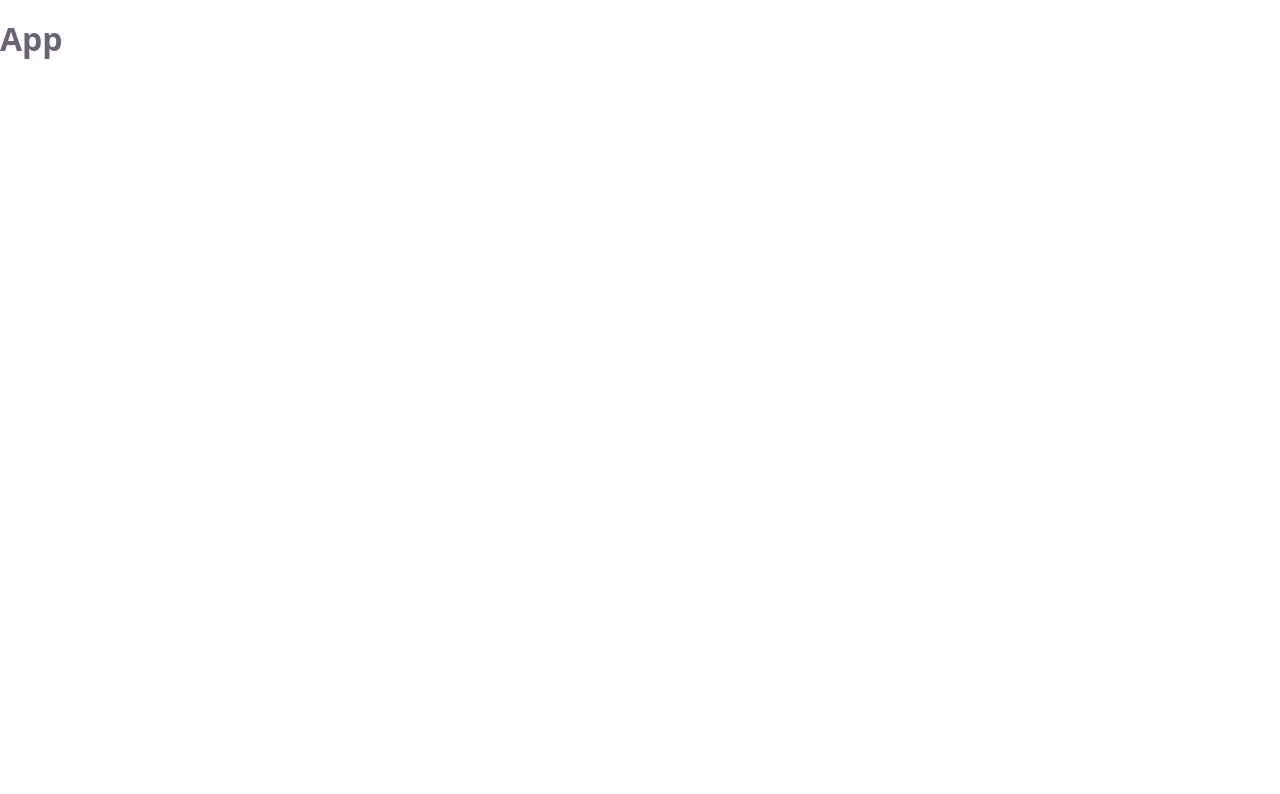
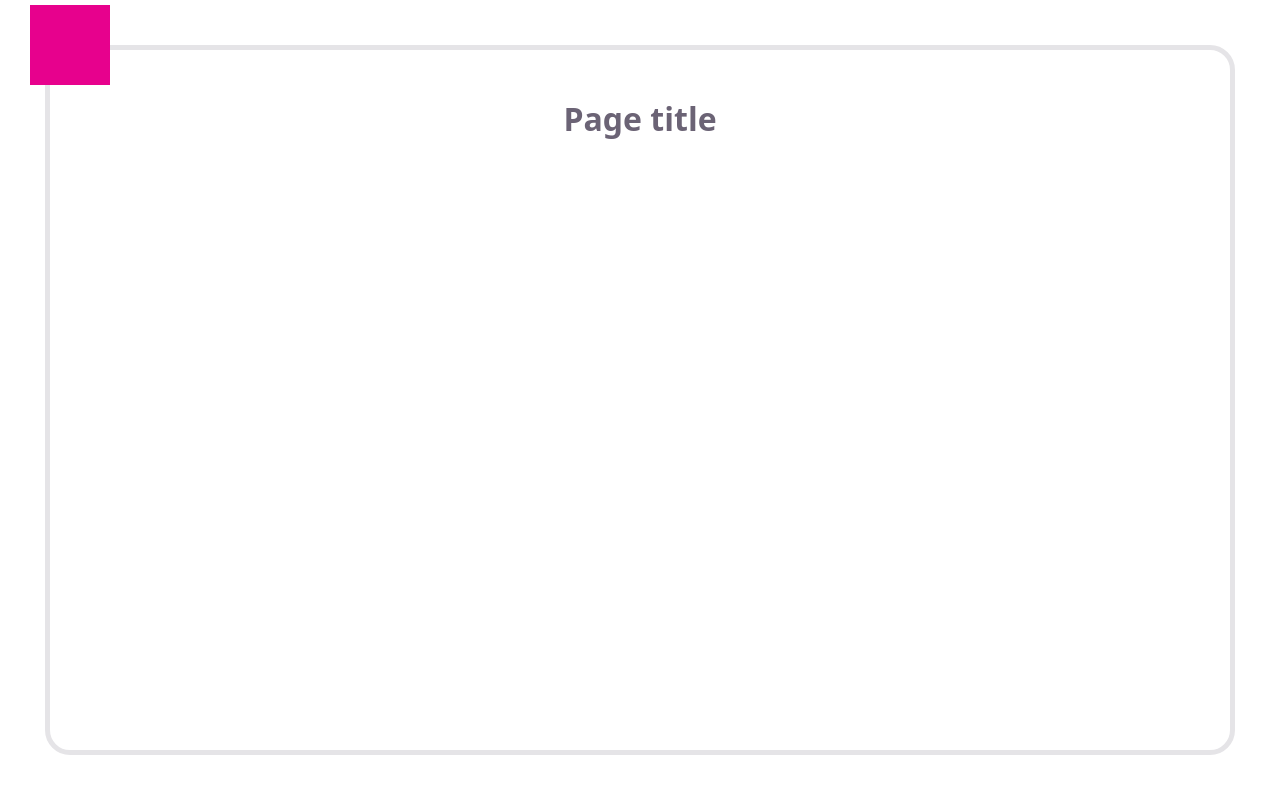
Before and after one commit to maurer2/offset-path-with-css-view-timeline, a React (Vite) app: page / in a window 1280 px wide. Shown: the top 794 px of the page. Built offline with nearby package versions, Linux system fonts and the light colour scheme.

Commit message:
Added demo on using scroll timeline for offset-path transition

```diff
--- a/src/App.css
+++ b/src/App.css
@@ -1,2 +1,46 @@
+@keyframes start-to-end-of-offset-distance {
+  from {
+    offset-distance: 0%;
+  }
+  to {
+    offset-distance: 100%;
+  }
+}
+
 @layer components {
+  .main {
+    padding-block-start: var(--size-indicator);
+    min-block-size: 10000px;
+    text-align: center;
+  }
+
+  .path {
+    position: fixed;
+    inset: calc(var(--size-indicator) / 2 + 5px);
+    color: var(--border);
+    border: 5px solid currentColor;
+    border-radius: 25px;
+  }
+
+  .indicator {
+    position: absolute;
+    inline-size: var(--size-indicator);
+
+    offset-path: border-box;
+    offset-rotate: auto;
+    offset-distance: 0%;
+    aspect-ratio: 1;
+
+    background: var(--accent);
+    /* transition-property: offset-distance; */
+    /* transition-duration: 5s; */
+
+    @media (prefers-reduced-motion: no-preference) {
+      animation-name: start-to-end-of-offset-distance;
+      /* https://easingwizard.com/ */
+      animation-timing-function: cubic-bezier(0.44, 0, 0.56, 1);
+      /* animation-timing-function: linear; */
+      animation-timeline: scroll(root);
+    }
+  }
 }
--- a/src/App.tsx
+++ b/src/App.tsx
@@ -2,8 +2,17 @@ import './App.css';
 
 export function App() {
   return (
-    <main>
-      <h1>App</h1>
-    </main>
+    <>
+      <main className="main">
+        <h1>Page title</h1>
+      </main>
+
+      <div
+        className="path"
+        aria-hidden
+      >
+        <div className="indicator"></div>
+      </div>
+    </>
   );
 }
--- a/src/index.css
+++ b/src/index.css
@@ -15,6 +15,8 @@
     --sans: system-ui, 'Segoe UI', Roboto, sans-serif;
     --heading: system-ui, 'Segoe UI', Roboto, sans-serif;
     --mono: ui-monospace, Consolas, monospace;
+
+    --size-indicator: 5rem;
   }
 
   @media (prefers-color-scheme: dark) {
```
Also changed, not shown: 1 other file (tests, documents, lock files or other folders).
